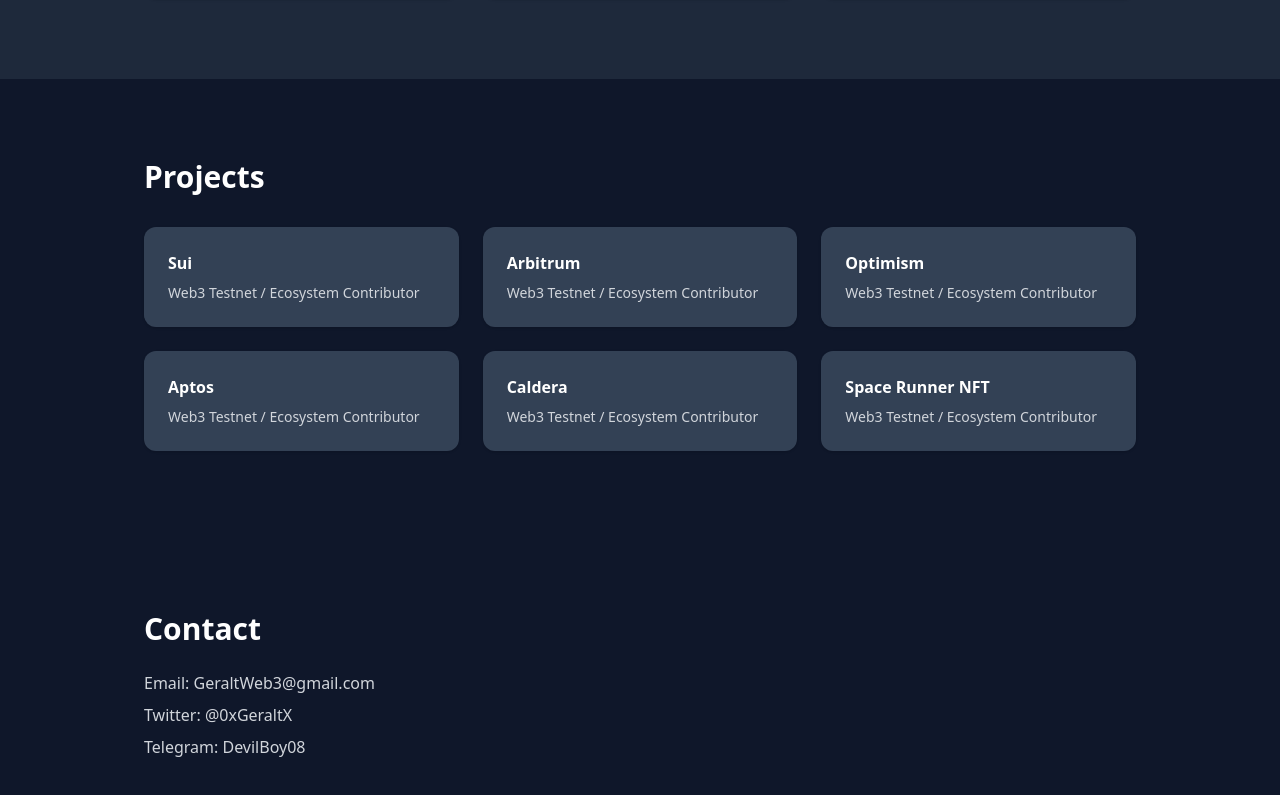
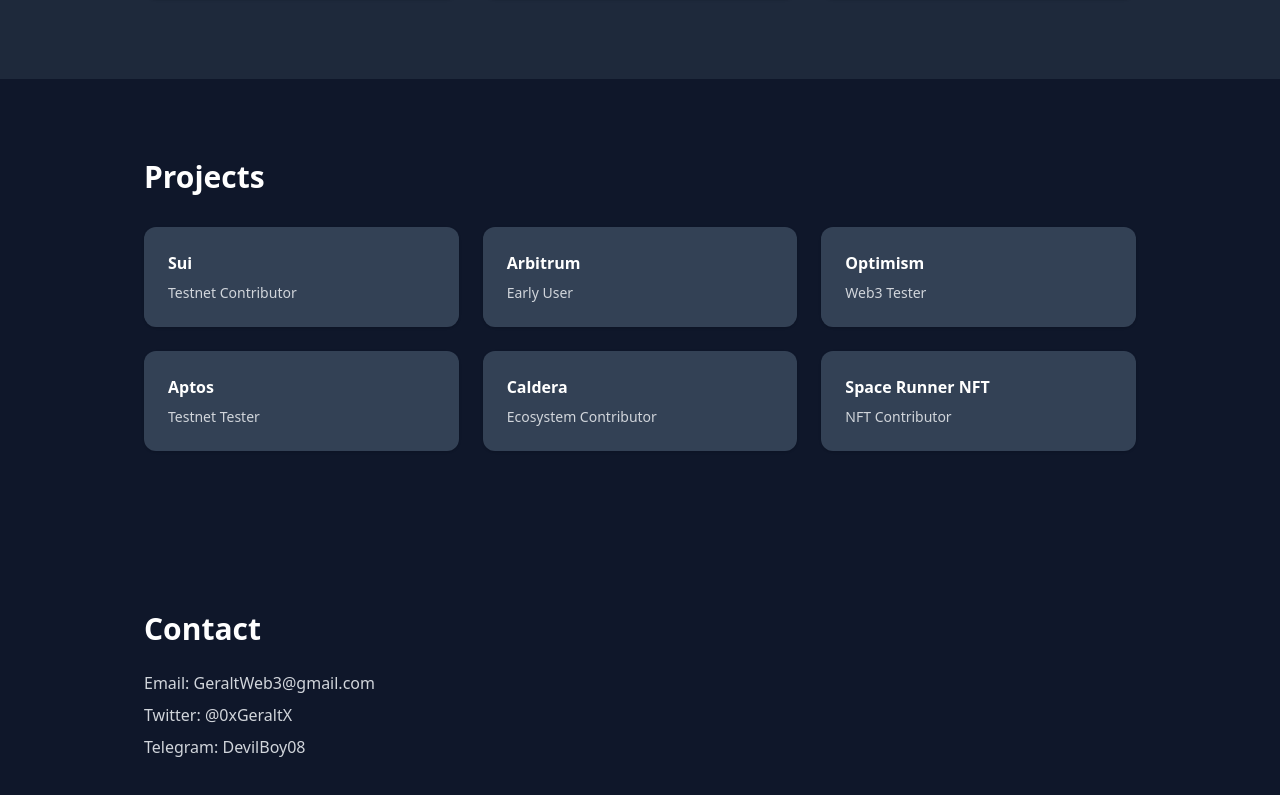
Before and after one commit to 0xGeraltX/portfolio, a Next.js app: page / in a window 1280 px wide. Shown: the part 1207-2002 px from the top of the page. Built offline with nearby package versions, Linux system fonts and the light colour scheme.

Commit message:
Refactor projects data structure and display

```diff
--- a/components/Projects.js
+++ b/components/Projects.js
@@ -1,16 +1,44 @@
 "use client";
+import { useState } from "react";
 import { motion } from "framer-motion";
+import ProjectModal from "./ProjectModal";
 
 const projects = [
-  "Sui",
-  "Arbitrum",
-  "Optimism",
-  "Aptos",
-  "Caldera",
-  "Space Runner NFT",
+  {
+    name: "Sui",
+    role: "Testnet Contributor",
+    description: "Participated in Sui testnet, wallet testing and ecosystem tasks."
+  },
+  {
+    name: "Arbitrum",
+    role: "Early User",
+    description: "L2 interaction, bridge usage and governance exploration."
+  },
+  {
+    name: "Optimism",
+    role: "Web3 Tester",
+    description: "Optimism ecosystem testing and early adoption."
+  },
+  {
+    name: "Aptos",
+    role: "Testnet Tester",
+    description: "Aptos testnet participation and feedback."
+  },
+  {
+    name: "Caldera",
+    role: "Ecosystem Contributor",
+    description: "Modular rollup ecosystem exploration."
+  },
+  {
+    name: "Space Runner NFT",
+    role: "NFT Contributor",
+    description: "NFT minting, marketplace interaction and testing."
+  }
 ];
 
 export default function Projects() {
+  const [activeProject, setActiveProject] = useState(null);
+
   return (
     <section id="projects" className="py-20">
       <div className="max-w-5xl mx-auto px-4">
@@ -19,21 +47,26 @@ export default function Projects() {
         <div className="grid grid-cols-1 sm:grid-cols-2 md:grid-cols-3 gap-6">
           {projects.map((project, i) => (
             <motion.div
-              key={project}
+              key={project.name}
               initial={{ opacity: 0, y: 30 }}
               whileInView={{ opacity: 1, y: 0 }}
-              viewport={{ once: true }}
-              transition={{ delay: i * 0.12 }}
-              className="p-6 rounded-xl bg-white dark:bg-slate-700 shadow hover:scale-105 transition"
+              transition={{ delay: i * 0.1 }}
+              onClick={() => setActiveProject(project)}
+              className="cursor-pointer p-6 rounded-xl bg-white dark:bg-slate-700 shadow hover:scale-105 transition"
             >
-              <h3 className="font-semibold">{project}</h3>
+              <h3 className="font-semibold">{project.name}</h3>
               <p className="text-sm text-gray-500 dark:text-gray-300 mt-2">
-                Web3 Testnet / Ecosystem Contributor
+                {project.role}
               </p>
             </motion.div>
           ))}
         </div>
       </div>
+
+      <ProjectModal
+        project={activeProject}
+        onClose={() => setActiveProject(null)}
+      />
     </section>
   );
 }
```
